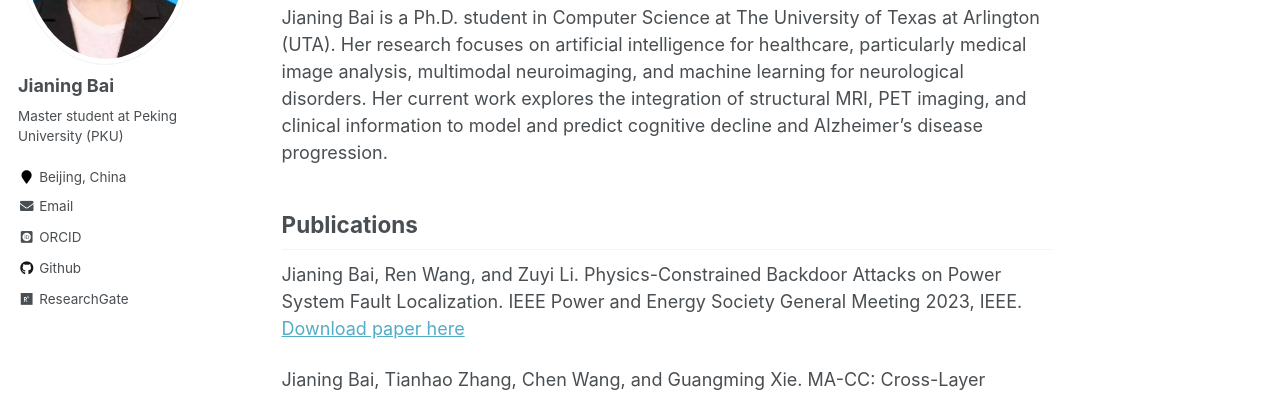
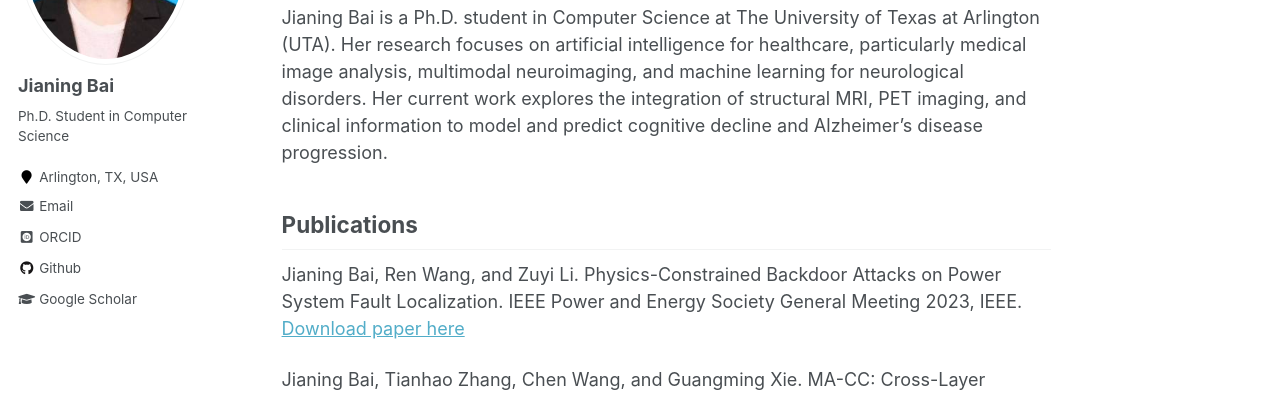
Before and after one commit to jnbai517/jnbai517.github.io, a Jekyll site: the page built from _pages/about.md, in a window 1280 px wide. Shown: the part 279-675 px from the top of the page. Built offline with Jekyll 4.4.1, drawn with Linux system fonts in a browser that asks for light colours; some web fonts are replaced.

Commit message:
Update author bio and location in config

```diff
--- a/_config.yml
+++ b/_config.yml
@@ -82,13 +82,13 @@ analytics:
 author:
   name             : "Jianing Bai"
   avatar           : "profile.png"
-  bio              : "Master student at Peking University (PKU)"
-  location         : "Beijing, China"
+  bio              : "Ph.D. Student in Computer Science"
+  location         : "Arlington, TX, USA"
   employer         :
   pubmed           : #"https://www.ncbi.nlm.nih.gov/pubmed/?term=john+snow"
-  googlescholar    : #"https://scholar.google.com/citations?user=4iVouPYAAAAJ&hl=en"
-  email            : "jnbai@pku.org.cn"
-  researchgate     : "https://www.researchgate.net/profile/Jianing-Bai-2"
+  googlescholar    : "https://scholar.google.com/citations?user=lLUCVMQAAAAJ&hl=zh-CN"
+  email            : "jnbai517@gmail.com"
+  researchgate     : #"https://www.researchgate.net/profile/Jianing-Bai-2"
   publons          : #"https://publons.com/researcher/3963266/ze-jiang/"
   uri              :
   bitbucket        :
```
